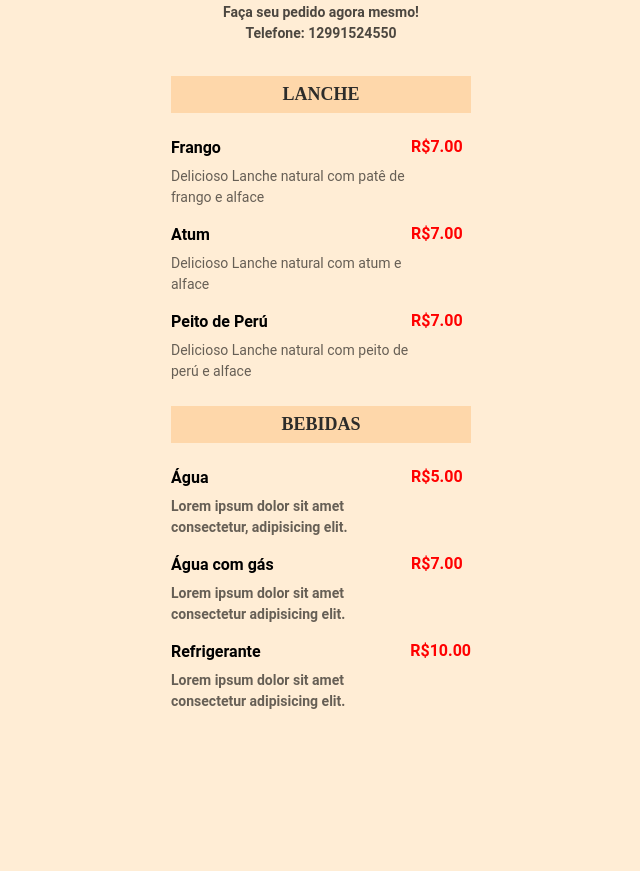
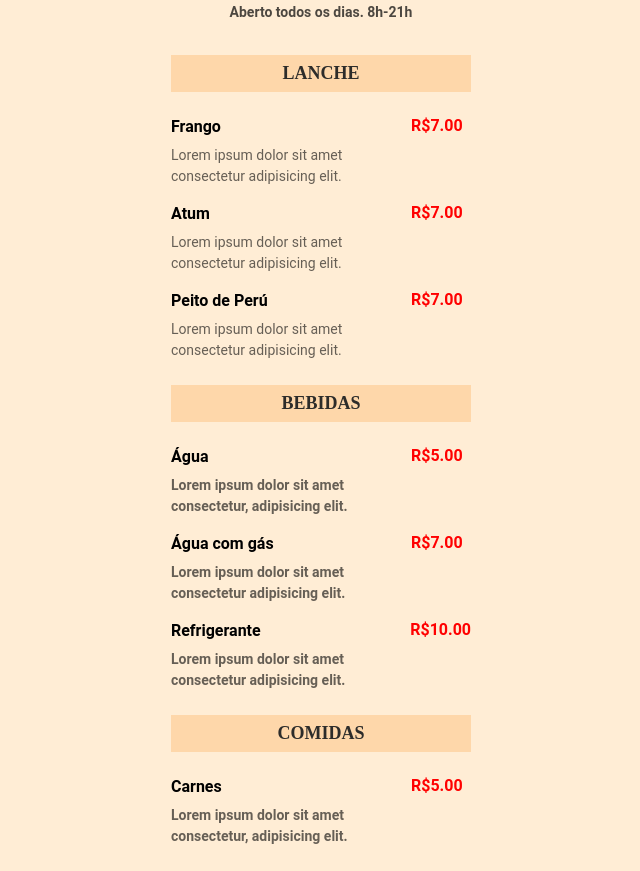
Before and after one commit to Cxmargoo/explorer3, a plain HTML site: page index.html in a window 1280 px wide. Shown: the part 66-937 px from the top of the page, without its empty margins (319-959 px from the left). Before the commit the page ends 802 px from the top, so only its background shows below. Drawn offline with Linux system fonts and the light colour scheme.

Commit message:
Atualizado!

```diff
--- a/index.html
+++ b/index.html
@@ -14,8 +14,7 @@
 
     <header>
       <h1>Natur<span>Ale</span></h1>
-      <p><strong>Faça seu pedido agora mesmo! </strong> </p>
-      <p><strong>Telefone: 12991524550</strong> </p>
+      <p><strong>Aberto todos os dias. 8h-21h </strong> </p>
     </header>
 
     <section>
@@ -26,7 +25,7 @@
           <div class="details">
             <h3>Frango</h3>
             <p class="description">
-            Delicioso Lanche natural com patê de frango e alface
+              Lorem ipsum dolor sit amet consectetur adipisicing elit.
             </p>
           </div>
 
@@ -39,7 +38,7 @@
           <div class="details">
             <h3>Atum</h3>
             <p class="description">
-            Delicioso Lanche natural com atum e alface
+              Lorem ipsum dolor sit amet consectetur adipisicing elit.
             </p>
           </div>
 
@@ -51,7 +50,7 @@
           <div class="details">
             <h3>Peito de Perú</h3>
             <p class="description">
-            Delicioso Lanche natural com peito de perú e alface
+              Lorem ipsum dolor sit amet consectetur adipisicing elit.
             </p>
           </div>
 
@@ -104,5 +103,20 @@
 
         </ul>
        </section>
+        <section>
+      <h2>Comidas</h2>
+        <ul>
+        <li>
+          <div class="details">
+            <h3>Carnes</h3>
+            <p class="description">
+             Lorem ipsum dolor sit amet consectetur, adipisicing elit.
+            </p>
+          </div>
+
+          <strong class="price">
+            R$5.00
+        </section>
+
   </body>
   </html>
```
